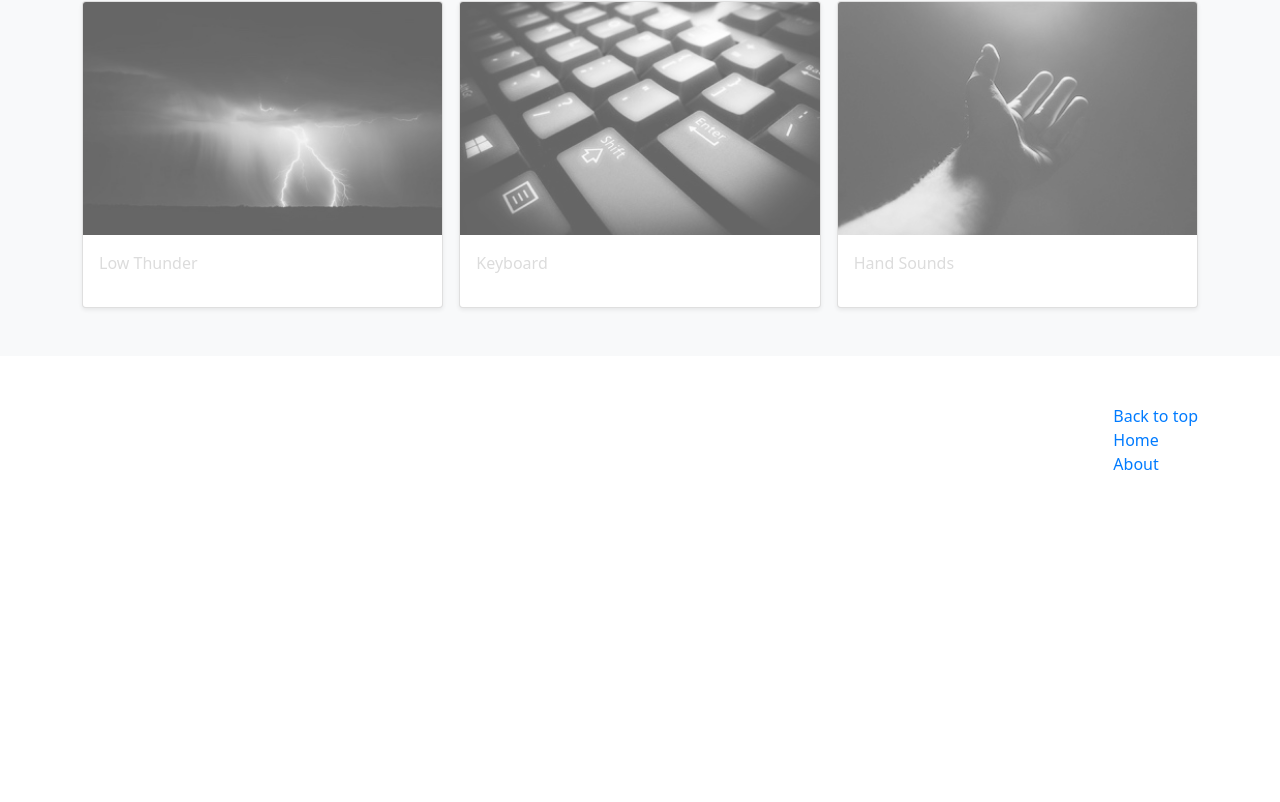
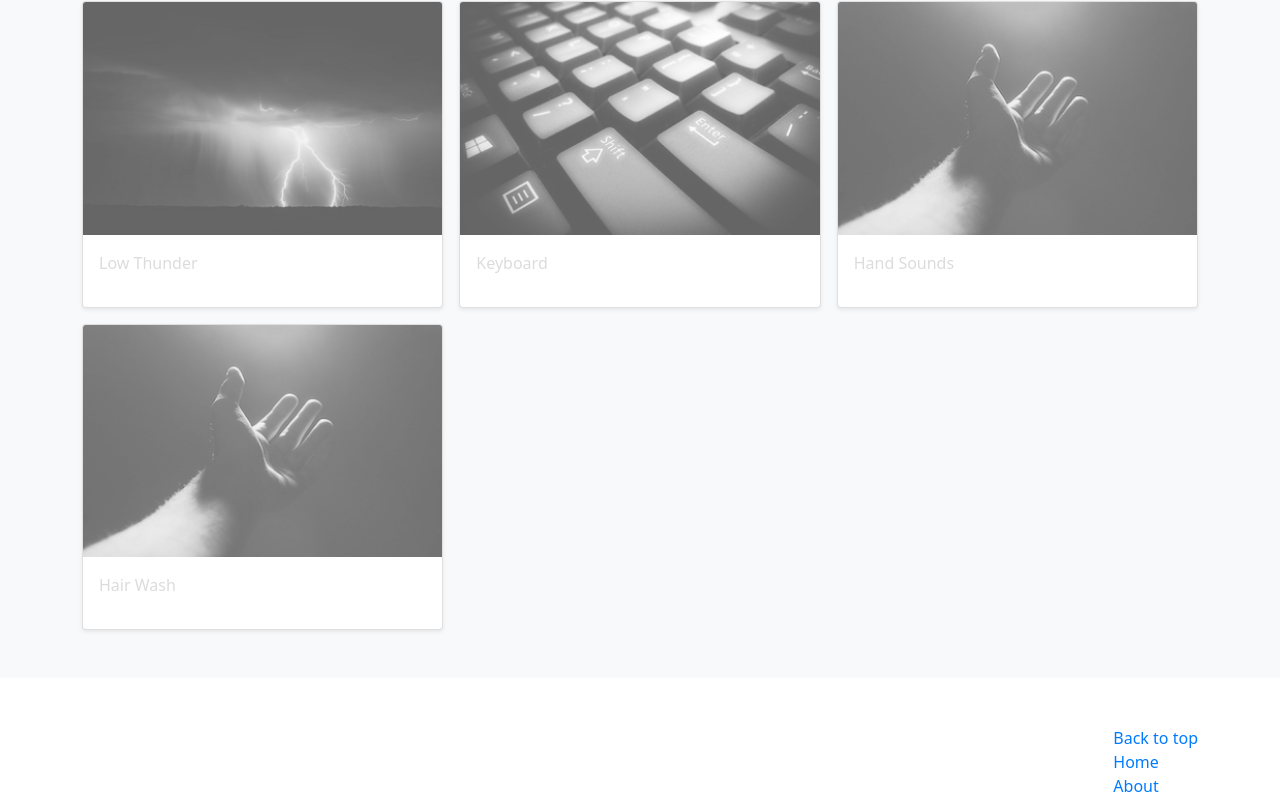
Before and after one commit to pedrocatre/asmr-waves-frontend2, a React (Create React App) app: page / in a window 1280 px wide. Shown: the part 781-1583 px from the top of the page. Before the commit the page ends 1261 px from the top, so only its background shows below. Built offline with nearby package versions, Linux system fonts and the light colour scheme; no server answers.

Commit message:
hair wash

```diff
--- a/src/sounds.js
+++ b/src/sounds.js
@@ -11,6 +11,7 @@ import lowThunderMp3 from './sounds/low_thunder.mp3';
 import keyboardTypingMp3 from './sounds/keyboard_typing.mp3';
 import couchMp4 from './sounds/couch_tapping.mp4';
 import handSoundsMp3 from './sounds/handsounds.mp3';
+import hairWashSoundsMp3 from './sounds/hairwash.mp3';
 import {Howl, Howler} from 'howler';
 
 // We use sprites for the songs as a trick. Just playing the sound in a loop creates a noticeable gap
@@ -114,4 +115,21 @@ export default [
             volume: 100,
             img: HandSoundImg
         }
+        ,
+        {
+            id: 'hair-wash',
+            title: 'Hair Wash',
+            sound: new Howl({
+                src: [hairWashSoundsMp3],
+                sprite: {
+                    main: [100, 7000, true]
+                },
+                onend: function() {
+                    console.log('Finished air wash sounds!');
+                }
+            }),
+            isPlaying: false,
+            volume: 100,
+            img: HandSoundImg
+        }
 ]
```
Also changed, not shown: 1 other file (tests, documents, lock files or other folders).
